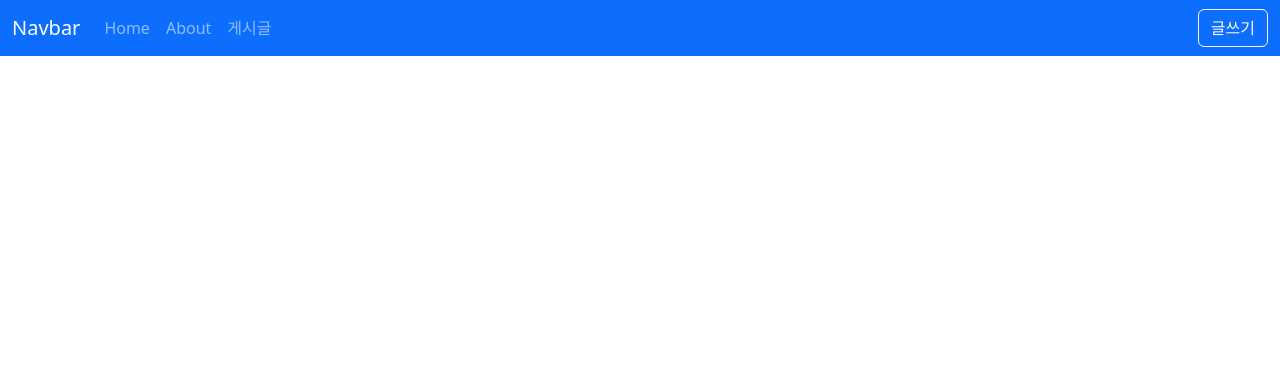
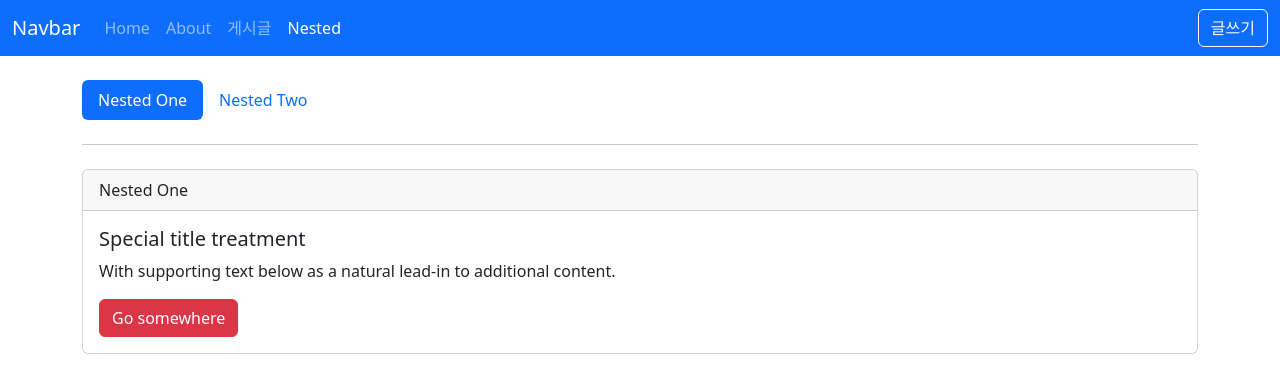
Before and after one commit to codnjs444/-Inflearn-Vue-Final-, a Vue app in the folder vue3-posts/: page /nested/one in a window 1280 px wide. Shown: the top 392 px of the page. Built offline with nearby package versions, Linux system fonts and the light colour scheme.

Commit message:
study : 중첩 라우터

```diff
--- a/vue3-posts/src/layouts/TheHeader.vue
+++ b/vue3-posts/src/layouts/TheHeader.vue
@@ -25,6 +25,9 @@
             <li class="nav-item">
               <RouterLink class="nav-link" active-class="active" to="/posts">게시글</RouterLink>
             </li>
+            <li class="nav-item">
+              <RouterLink class="nav-link" active-class="active" to="/nested">Nested</RouterLink>
+            </li>
           </ul>
           <div class="d-flex" role="search">
             <button class="btn btn-outline-light" type="button" @click="goPage">글쓰기</button>
--- a/vue3-posts/src/router/index.js
+++ b/vue3-posts/src/router/index.js
@@ -6,6 +6,11 @@
 import PostDetailView from '@/views/posts/PostDetailView.vue'
 import PostEditView from '@/views/posts/PostEditView.vue'
 import PostListView from '@/views/posts/PostListView.vue'
+import NotFoundView from '@/views/NotFoundView.vue'
+import NestedView from '@/views/nested/NestedView.vue'
+import NestedOneView from '@/views/nested/NestedOneView.vue'
+import NestedTwoView from '@/views/nested/NestedTwoView.vue'
+import NestedHomeView from '@/views/nested/NestedHomeView.vue'
 
 const routes = [
   {
@@ -37,6 +42,29 @@
     path: '/posts/:id/edit',
     name: 'PostEdit',
     component: PostEditView
+  },
+  { path: '/:pathMatch(.*)*', name: 'NotFound', component: NotFoundView },
+  {
+    path: '/nested',
+    name: 'Nested',
+    component: NestedView,
+    children: [
+      {
+        path: '',
+        name: 'NestedHome',
+        component: NestedHomeView
+      },
+      {
+        path: 'one',
+        name: 'NestedOne',
+        component: NestedOneView
+      },
+      {
+        path: 'two',
+        name: 'NestedTwo',
+        component: NestedTwoView
+      }
+    ]
   }
 ]
 
--- /dev/null
+++ b/vue3-posts/src/views/NotFoundView.vue
@@ -0,0 +1,16 @@
+<template>
+  <div class="text-center py-5"></div>
+  <h1>Opps!</h1>
+  <h2>404 Not Found</h2>
+  <div class="text-muted">요청한 페이지를 찾을 수 없습니다.!</div>
+  {{ $route.params.pathMatch }}
+  <div class="mt-4">
+    <RouterLink to="/">
+      <button class="btn btn-primary">Home</button>
+    </RouterLink>
+  </div>
+</template>
+
+<script setup></script>
+
+<style lang="scss" scoped></style>
--- /dev/null
+++ b/vue3-posts/src/views/nested/NestedHomeView.vue
@@ -0,0 +1,12 @@
+<template>
+  <div class="card">
+    <div class="card-header">Nested Home</div>
+    <div class="card-body">
+      <h5 class="card-title">Nested routes home...</h5>
+    </div>
+  </div>
+</template>
+
+<script setup></script>
+
+<style lang="scss" scoped></style>
--- /dev/null
+++ b/vue3-posts/src/views/nested/NestedOneView.vue
@@ -0,0 +1,16 @@
+<template>
+  <div class="card">
+    <div class="card-header">Nested One</div>
+    <div class="card-body">
+      <h5 class="card-title">Special title treatment</h5>
+      <p class="card-text">
+        With supporting text below as a natural lead-in to additional content.
+      </p>
+      <a href="#" class="btn btn-danger">Go somewhere</a>
+    </div>
+  </div>
+</template>
+
+<script setup></script>
+
+<style lang="scss" scoped></style>
--- /dev/null
+++ b/vue3-posts/src/views/nested/NestedTwoView.vue
@@ -0,0 +1,16 @@
+<template>
+  <div class="card">
+    <div class="card-header">Nested Two</div>
+    <div class="card-body">
+      <h5 class="card-title">Special title treatment</h5>
+      <p class="card-text">
+        With supporting text below as a natural lead-in to additional content.
+      </p>
+      <a href="#" class="btn btn-warning">Go somewhere</a>
+    </div>
+  </div>
+</template>
+
+<script setup></script>
+
+<style lang="scss" scoped></style>
--- /dev/null
+++ b/vue3-posts/src/views/nested/NestedView.vue
@@ -0,0 +1,28 @@
+<template>
+  <div>
+    <ul class="nav nav-pills">
+      <li class="nav-item">
+        <RouterLink
+          class="nav-link"
+          active-class="active"
+          :to="{ name: 'NestedOne', replace: true }"
+          >Nested One</RouterLink
+        >
+      </li>
+      <li class="nav-item">
+        <RouterLink
+          class="nav-link"
+          active-class="active"
+          :to="{ name: 'NestedTwo', replace: true }"
+          >Nested Two</RouterLink
+        >
+      </li>
+    </ul>
+    <hr class="my-4" />
+    <RouterView></RouterView>
+  </div>
+</template>
+
+<script setup></script>
+
+<style lang="scss" scoped></style>
```
Also changed, not shown: 1 other file (tests, documents, lock files or other folders).
